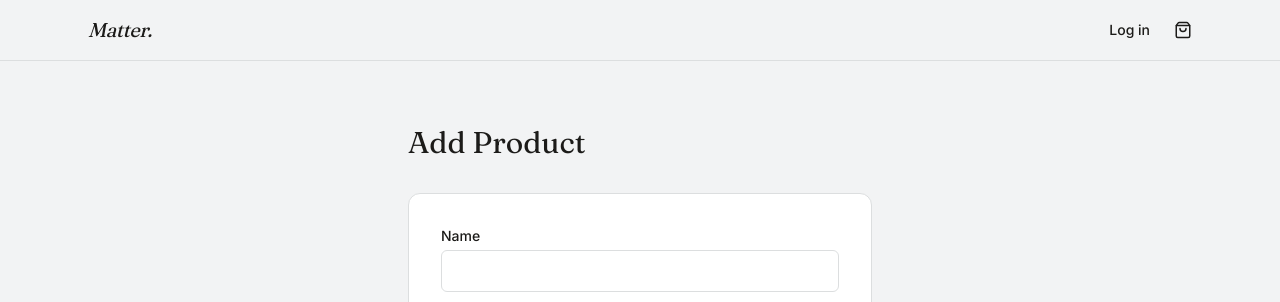
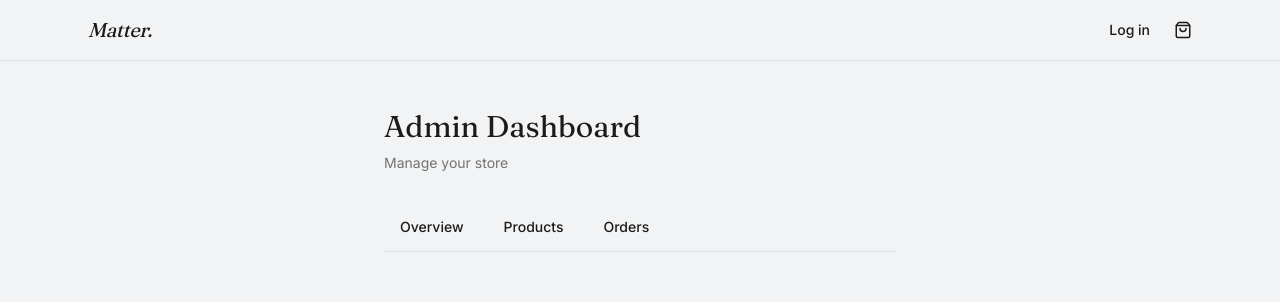
Before and after one commit to muhammadalee586/Matter, a Next.js app: page /admin/products/new in a window 1280 px wide. Shown: the top 302 px of the page. Built offline with nearby package versions, Linux system fonts and the light colour scheme; no server answers.

Commit message:
Add admin dashboard layout with stats overview

```diff
--- /dev/null
+++ b/app/admin/layout.js
@@ -0,0 +1,33 @@
+import Link from "next/link";
+
+export default function AdminLayout({ children }) {
+    return (
+        <div className="max-w-6xl mx-auto px-6 py-12">
+            <h1 className="font-display text-3xl mb-2">Admin Dashboard</h1>
+            <p className="text-sm text-neutral-500 mb-8">Manage your store</p>
+
+            <nav className="flex gap-2 mb-10 border-b border-line">
+                <Link
+                    href="/admin"
+                    className="text-sm font-medium px-4 py-3 border-b-2 border-transparent hover:border-forest transition-colors"
+                >
+                    Overview
+                </Link>
+                <Link
+                    href="/admin/products"
+                    className="text-sm font-medium px-4 py-3 border-b-2 border-transparent hover:border-forest transition-colors"
+                >
+                    Products
+                </Link>
+                <Link
+                    href="/admin/orders"
+                    className="text-sm font-medium px-4 py-3 border-b-2 border-transparent hover:border-forest transition-colors"
+                >
+                    Orders
+                </Link>
+            </nav>
+
+            {children}
+        </div>
+    );
+}
--- /dev/null
+++ b/app/admin/page.js
@@ -0,0 +1,33 @@
+import prisma from "@/lib/db";
+
+export default async function AdminOverviewPage() {
+    const [productCount, orderCount, userCount, orders] = await Promise.all([
+        prisma.product.count(),
+        prisma.order.count(),
+        prisma.user.count(),
+        prisma.order.findMany({ select: { total: true } }),
+    ]);
+
+    const totalRevenue = orders.reduce((sum, o) => sum + Number(o.total), 0);
+
+    const stats = [
+        { label: "Total Revenue", value: `$${totalRevenue.toFixed(2)}` },
+        { label: "Orders", value: orderCount },
+        { label: "Products", value: productCount },
+        { label: "Users", value: userCount },
+    ];
+
+    return (
+        <div className="grid grid-cols-2 md:grid-cols-4 gap-4">
+            {stats.map((stat) => (
+                <div
+                    key={stat.label}
+                    className="bg-white border border-line rounded-xl p-5"
+                >
+                    <p className="text-xs text-neutral-500 mb-1">{stat.label}</p>
+                    <p className="font-display text-2xl">{stat.value}</p>
+                </div>
+            ))}
+        </div>
+    );
+}
```
